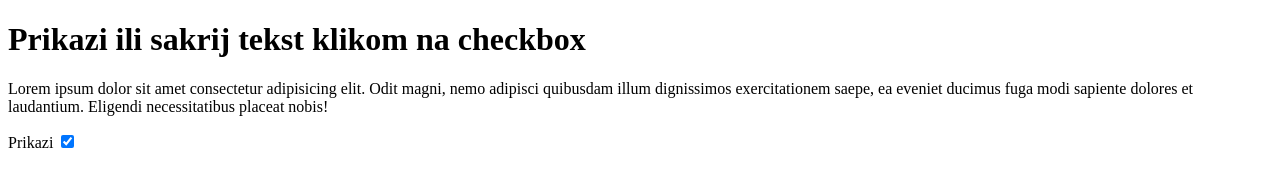
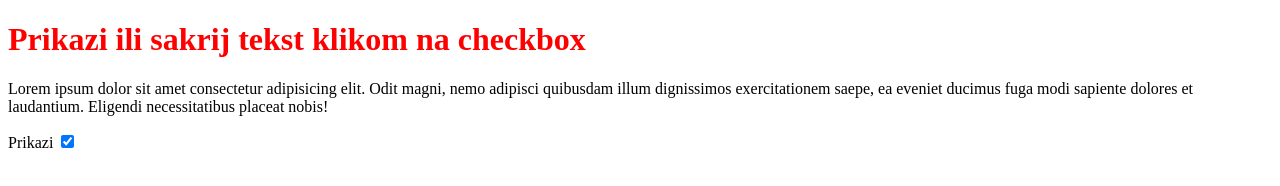
Before and after one commit to Dijanabg/UNDP1-JS, a plain HTML site: page dom2/1-checkbox/index.html in a window 1280 px wide. Both pictures are taken after a click on the checkbox "Prikazi". Drawn offline with Linux system fonts and the light colour scheme.

Commit message:
vezbanje, dodato menjanje boje naslova

```diff
--- a/dom2/1-checkbox/index.html
+++ b/dom2/1-checkbox/index.html
@@ -7,7 +7,7 @@
     <title>Document</title>
   </head>
   <body>
-    <h1 class="naslov">Prikazi ili sakrij tekst klikom na checkbox</h1>
+    <h1 id="naslov">Prikazi ili sakrij tekst klikom na checkbox</h1>
     <p id="tekst">
       Lorem ipsum dolor sit amet consectetur adipisicing elit. Odit magni, nemo
       adipisci quibusdam illum dignissimos exercitationem saepe, ea eveniet
--- a/dom2/1-checkbox/main.js
+++ b/dom2/1-checkbox/main.js
@@ -1,6 +1,6 @@
 const paragraf = document.getElementById('tekst');
 //console.log(paragraf);
-
+const naslov = document.getElementById('naslov');
 //const checkbox = document.getElementById('box');
 const checkbox = document.querySelector('#box');
 //console.log(checkbox);
@@ -8,16 +8,20 @@ console.log(checkbox.checked);
 
 if(checkbox.checked) {
    paragraf.style.visibility  = 'visible';
+    naslov.style.color = "red";
 }
 else{
     paragraf.style.visibility  = 'hidden';
+    naslov.style.color = "green";
 }
 
 checkbox.addEventListener('change', function(){
     if(checkbox.checked) {
         paragraf.style.visibility  = 'visible';
-     }
+        naslov.style.color = "red";
+    }
      else{
          paragraf.style.visibility  = 'hidden';
-     }
+         naslov.style.color = "green";
+        }
 });
```
